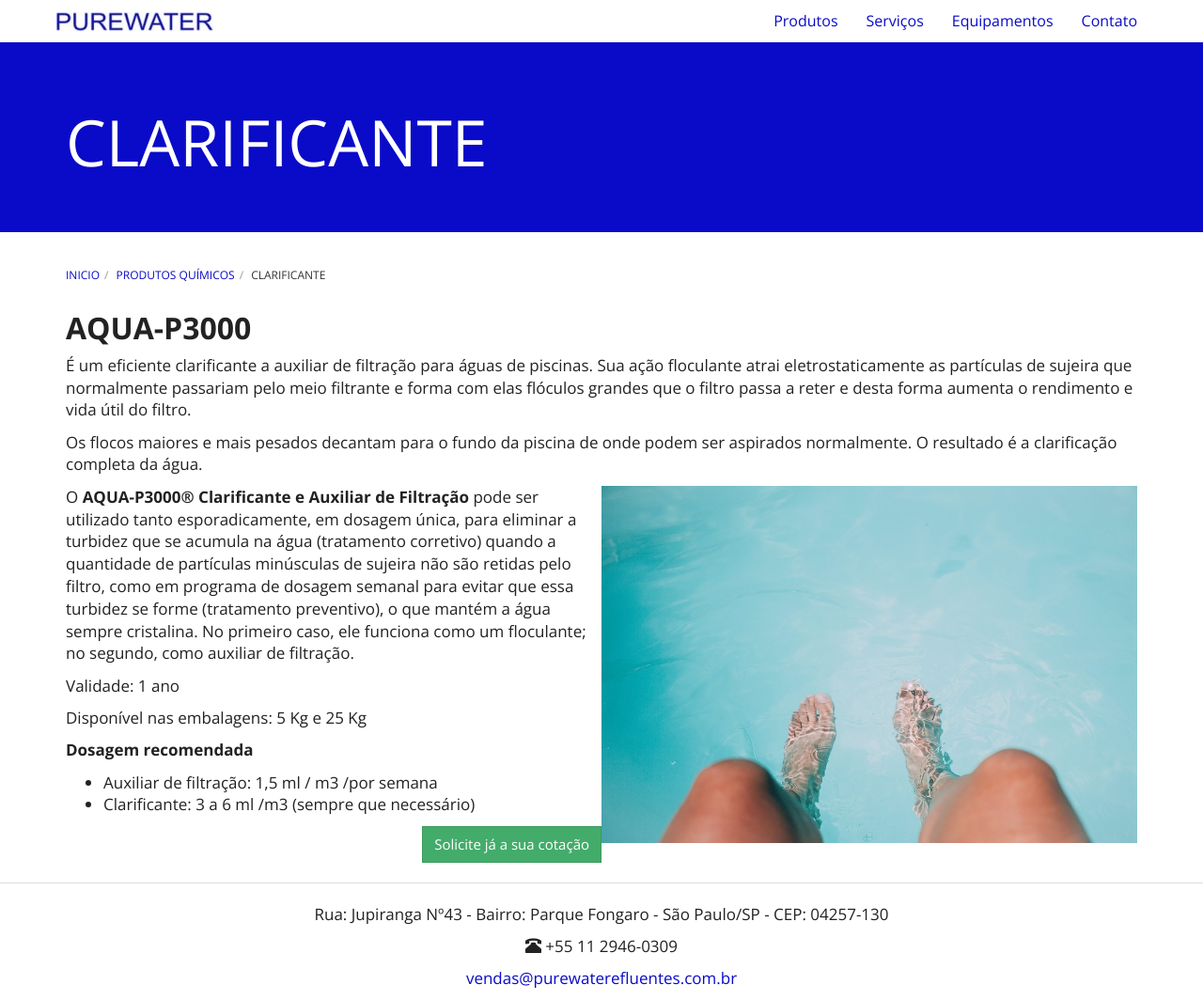
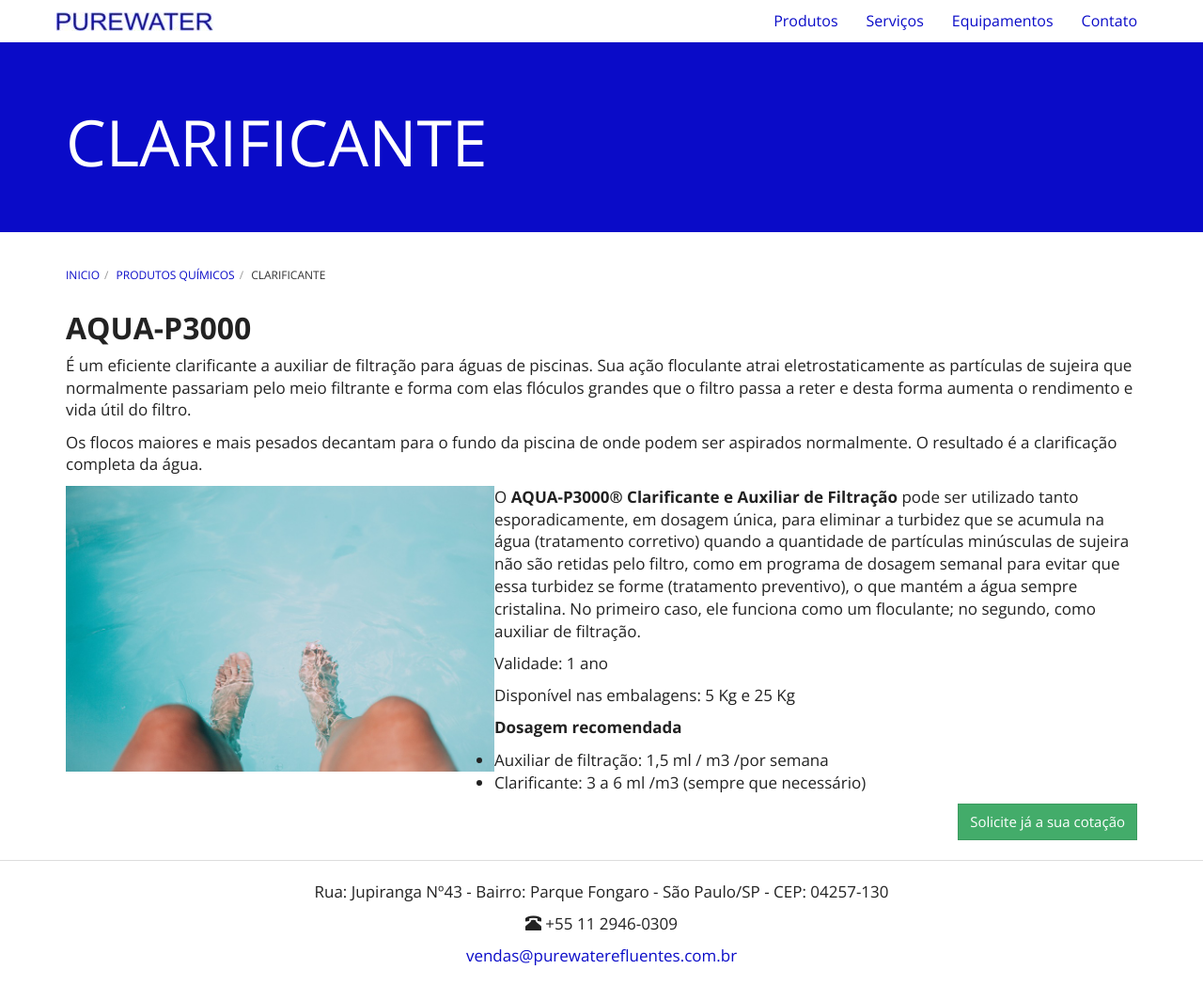
Before and after one commit to purewaterefluentes/purewaterefluentes.github.io, a Jekyll site: the page built from produtos/clarificante-para-piscina.md, in a window 1280 px wide and 1064 px high. Shown: the whole window at 94% size. Built offline with Jekyll 4.4.1, drawn with Linux system fonts in a browser that asks for light colours; nearby versions of some CDN libraries; library files that are not in the unit come from our copies.

Commit message:
Update clarificante-para-piscina.md

```diff
--- a/produtos/clarificante-para-piscina.md
+++ b/produtos/clarificante-para-piscina.md
@@ -12,7 +12,7 @@
 Os flocos maiores e mais pesados decantam para o fundo da piscina de onde podem ser aspirados normalmente. O resultado é a clarificação completa da água.
 
 
-<img class="img-responsive pull-right" style="max-width: 50%;" src="../../website/images/piscina agua.jpg" alt="Clarificante para piscina">
+<img class="img-responsive pull-left" style="max-width: 40%;" src="../../website/images/piscina agua.jpg" alt="Clarificante para piscina">
 
 O **AQUA-P3000® Clarificante e Auxiliar de Filtração** pode ser utilizado tanto esporadicamente, em dosagem única, para eliminar a turbidez que se acumula na água (tratamento corretivo) quando a quantidade de partículas minúsculas de sujeira não são retidas pelo filtro, como em programa de dosagem semanal para evitar que essa turbidez se forme (tratamento preventivo), o que mantém a água sempre cristalina. No primeiro caso, ele funciona como um floculante; no segundo, como auxiliar de filtração.
 
```
